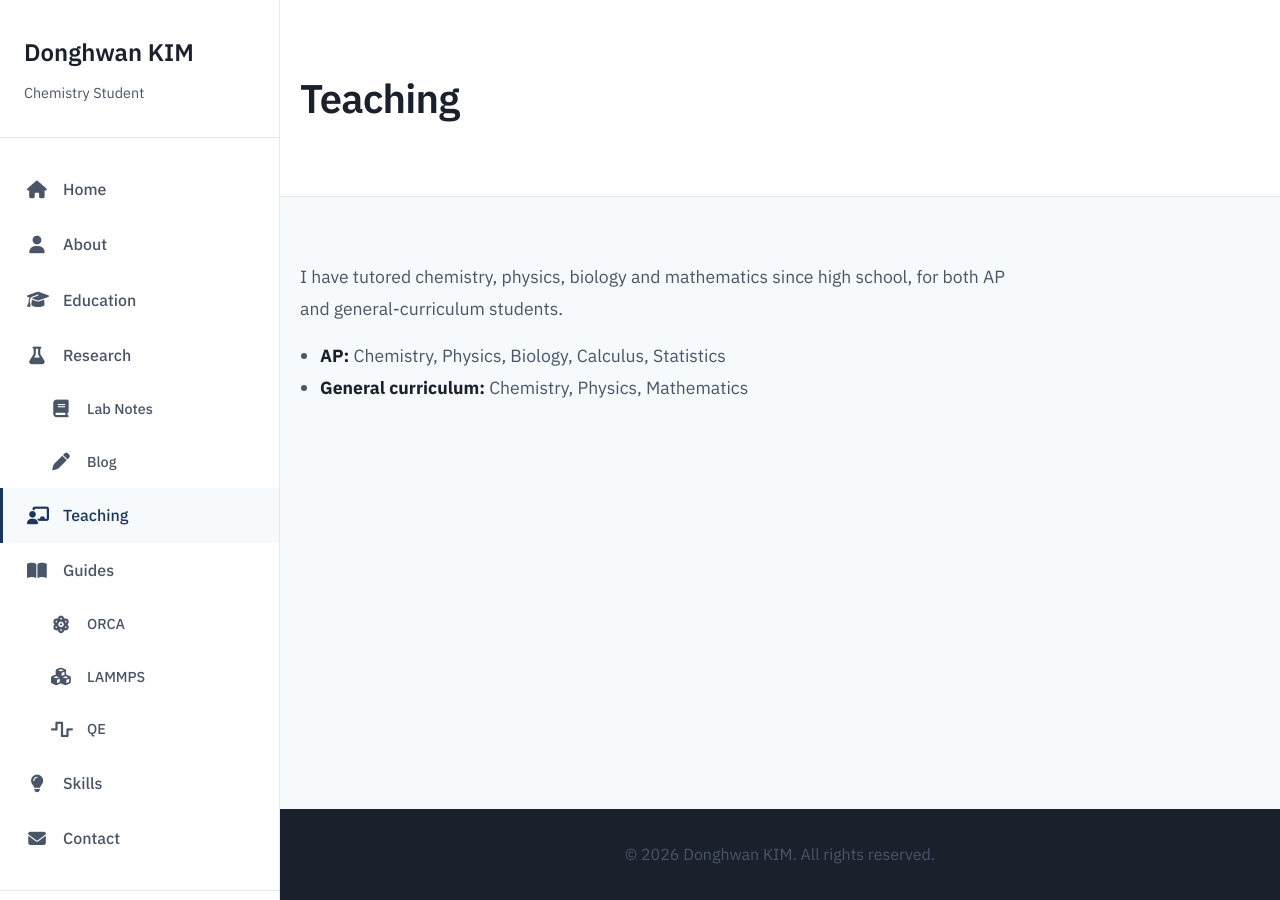
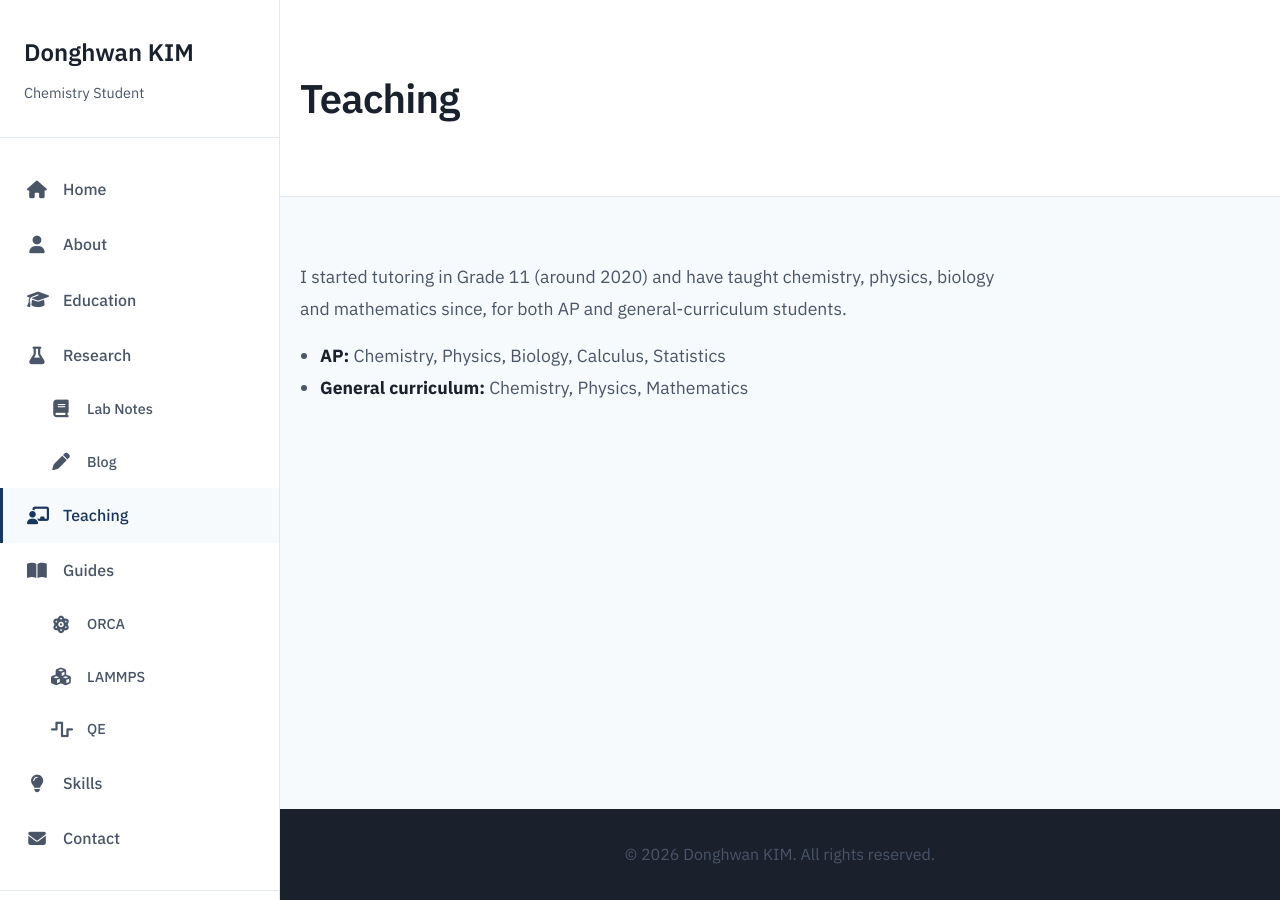
Before and after one commit to dhwan0112/dhk.github.io, a Jekyll site: the page built from _pages/teaching.md, in a window 1280 px wide. Built offline with Jekyll 4.4.1, drawn with Linux system fonts in a browser that asks for light colours; nearby versions of some CDN libraries.

Commit message:
Teaching: 튜터링 시작 시점 명시 (Grade 11, 2020년경)
Teaching 페이지와 홈 About의 "since high school"을 구체적인 시점으로 교체

```diff
--- a/_pages/teaching.md
+++ b/_pages/teaching.md
@@ -7,7 +7,7 @@ permalink: /teaching/
 <section class="teaching">
     <div class="container">
         <div class="teaching-summary">
-            <p>I have tutored chemistry, physics, biology and mathematics since high school, for both AP and general-curriculum students.</p>
+            <p>I started tutoring in Grade 11 (around 2020) and have taught chemistry, physics, biology and mathematics since, for both AP and general-curriculum students.</p>
             <ul>
                 <li><strong>AP:</strong> Chemistry, Physics, Biology, Calculus, Statistics</li>
                 <li><strong>General curriculum:</strong> Chemistry, Physics, Mathematics</li>
--- a/index.html
+++ b/index.html
@@ -25,7 +25,7 @@ title: Portfolio | Donghwan KIM
             <div class="about-text">
                 <p>Hello! I'm a final-year B.Sc. (Honours) Chemistry student at the National University of Singapore, working in computational chemistry under A/P Liviu Ungur in the <a href="https://ungur-group.github.io/website/" target="_blank" rel="noopener">Ungur Group</a>.</p>
                 <p>Across three consecutive undergraduate research projects (UROPS) I have progressed from multireference electronic-structure treatment of lanthanide single-molecule magnets, to classical molecular dynamics at metal–solvent interfaces, and currently to the development of a reactive machine-learning force field for iron oxidation. The common thread is using computational methods to connect electronic structure to macroscopic behaviour.</p>
-                <p>My academic interests span inorganic chemistry, magnetochemistry &amp; molecular spintronics, and interfacial / computational studies of materials. Alongside research I have been actively tutoring chemistry, physics, biology, and mathematics at both AP and general-curriculum levels since high school.</p>
+                <p>My academic interests span inorganic chemistry, magnetochemistry &amp; molecular spintronics, and interfacial / computational studies of materials. Since Grade 11 (around 2020) I have also tutored chemistry, physics, biology and mathematics at AP and general-curriculum levels.</p>
             </div>
             <div class="about-info">
                 <div class="info-item">
```
